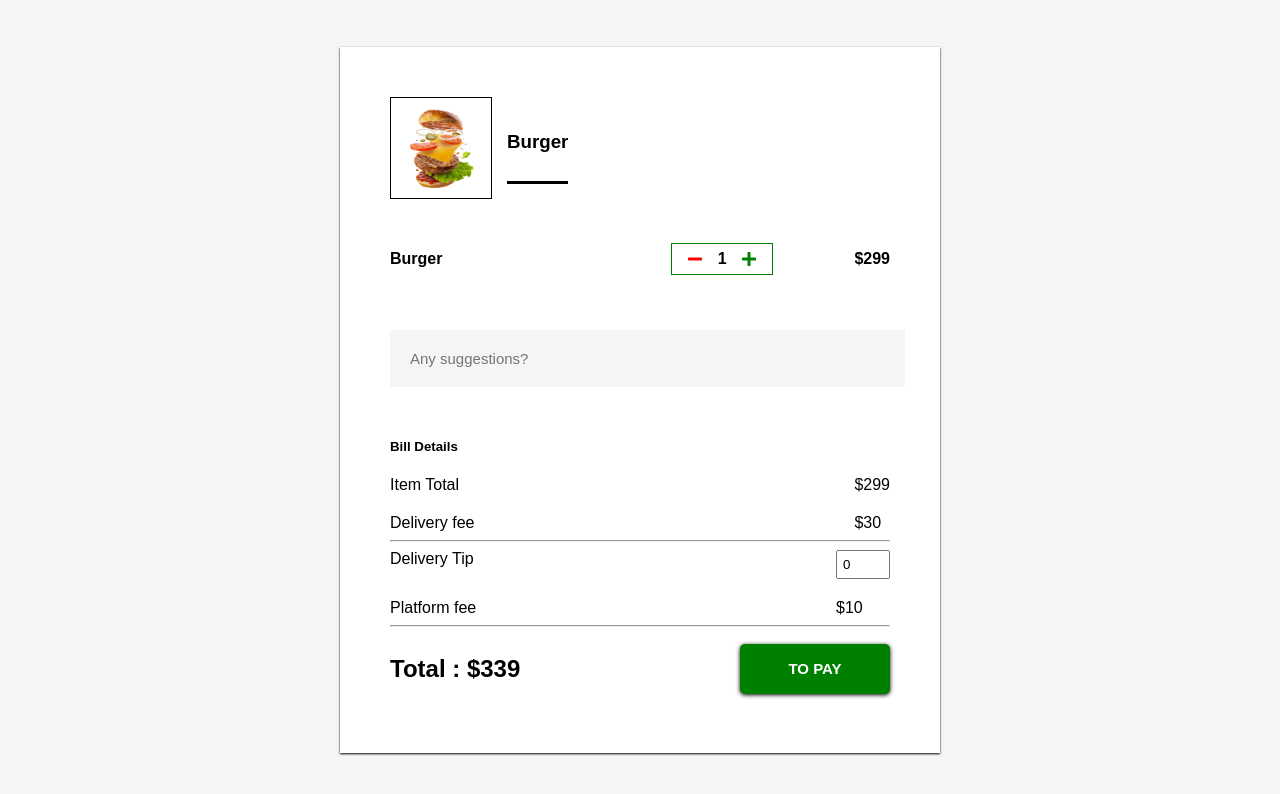
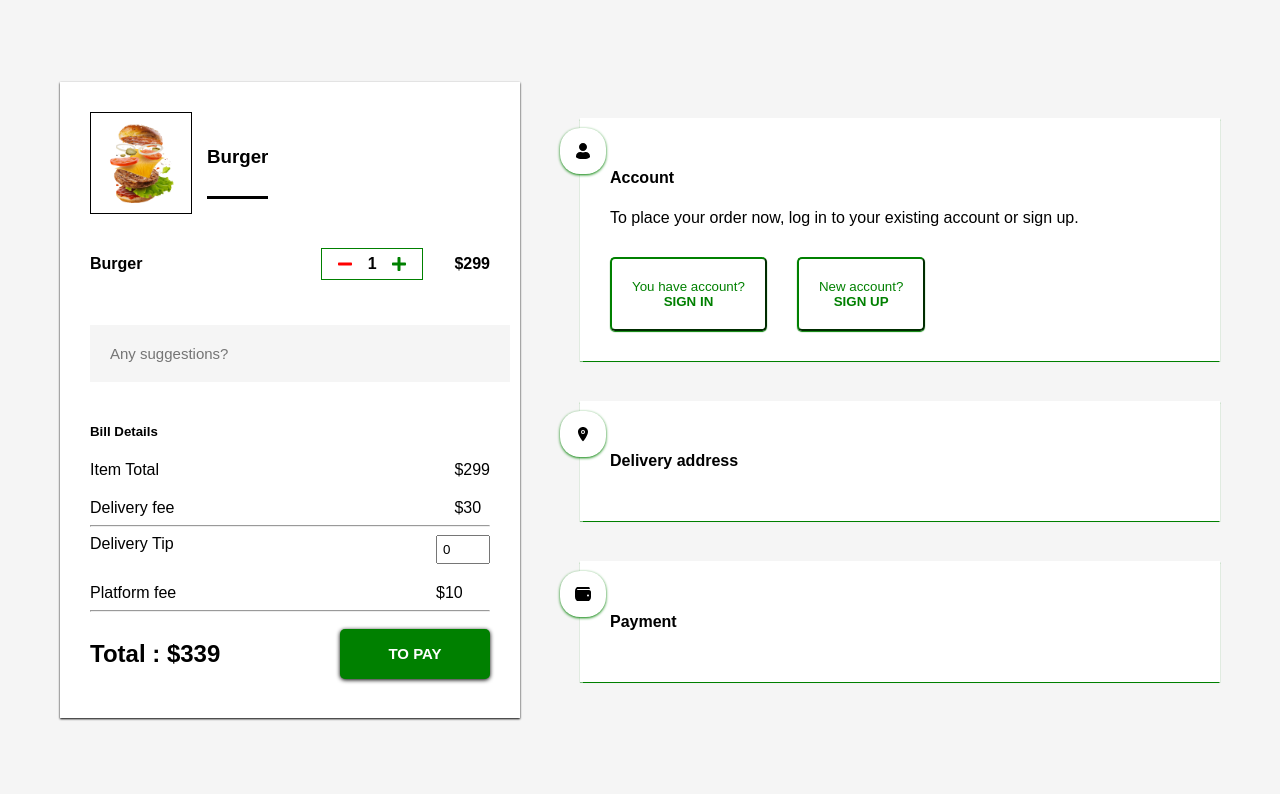
Before and after one commit to Muniskumar0/Food-Delivery, a React (Create React App) app: page / in a window 1280 px wide. Shown: the top 794 px of the page. Built offline with nearby package versions, Linux system fonts and the light colour scheme.

Commit message:
delivery details to add cart page and modify cart page

```diff
--- a/src/payment/Cart.jsx
+++ b/src/payment/Cart.jsx
@@ -1,8 +1,10 @@
 import React, { useState } from 'react';
 import './Style.css'
 import img1 from   './img/pngwing.com.png'
-import { FaMinus, FaPlus } from "react-icons/fa";
+import { FaMinus, FaPlus, FaUser } from "react-icons/fa";
 import Payment from './pay-option';
+import { IoLocation } from 'react-icons/io5';
+import { FaWallet } from 'react-icons/fa6';
 
 
 
@@ -62,7 +64,7 @@ export default function Cart(){
             <div className="plus">
               <FaMinus onClick={deccrease} style={{color:'red',cursor:'pointer'}} /> <h4> {numbers} </h4> <FaPlus onClick={increase} style={{color:'green',cursor:'pointer'}} />
             </div>
-            <h4>${prices}</h4>
+            <h4> ${prices}</h4>
           </div>
           <div className="suggest">
             <input type="text" placeholder="Any suggestions?" />
@@ -85,6 +87,31 @@ export default function Cart(){
             </div>
           </div>
         </div>
+        <div className="container2">
+          <div className="account">
+            <FaUser style={{position:'absolute', left:'-20px', top:'10px', background:'white',padding:'15px',
+              boxShadow:'0px 1px 3px green',borderRadius:'20px'
+            }}/>
+            <h4>Account</h4>
+            <span>To place your order now, log in to your existing account or sign up.</span>
+            <div className='acc-btn'>
+              <button>You have account? <br /><span>SIGN IN</span></button>
+              <button>New account? <br /><span>SIGN UP</span></button>
+            </div>
+          </div>
+          <div className="address">
+          <IoLocation  style={{position:'absolute', left:'-20px', top:'10px', background:'white',padding:'15px',
+              boxShadow:'0px 1px 3px green',borderRadius:'20px'
+            }}/>
+            <h4>Delivery address</h4>
+          </div>
+          <div className="payment-option">
+          <FaWallet  style={{position:'absolute', left:'-20px', top:'10px', background:'white',padding:'15px',
+              boxShadow:'0px 1px 3px green',borderRadius:'20px'
+            }}/>
+            <h4>Payment</h4>
+          </div>
+        </div>
       </div>
       {isModalOpen && <Payment onClose={closeModal} />}
     </>
--- a/src/payment/Style.css
+++ b/src/payment/Style.css
@@ -8,18 +8,18 @@ body{
 .container{
   font-family: sans-serif;
   display: flex;
-  justify-content: center;
+  justify-content: space-evenly;
   align-items: center;
   height: 100vh;
 }
 
 .container1{
-  width: 500px;
+  width: 400px;
   background-color: white;
-  padding: 50px;
+  padding: 30px;
   display: flex;
   flex-direction: column;
-  gap: 30px;
+  gap: 20px;
   box-shadow: 0px 1px 2px;
 }
 
@@ -159,19 +159,77 @@ body{
   background-color: rgb(236, 0, 0);
 }
 
-@media screen and (max-width:460px) {
+@media screen and (min-width:0px) and (max-width:480px) {
   body{
-    display: flex;
-    flex-direction: column;
     width: 100%;
-    height: 100%;
-    justify-content: center;
     padding: 20px;
   }
   .container{
     width: 100%;
+    display: flex;
+    flex-direction: column;
+    justify-content: center;
+    gap: 20px;
+    height: auto;
   }
   .container1{
     width: 90%;
   }
+  .container2{
+    width: 100%;
+    padding: 10px;
+    display: flex;
+    flex-direction: column;
+  }
+
+  .add .plus{
+    margin-right: 20px;
+  }
 }
+
+
+.container2{
+  min-width: 50%;
+  display: flex;
+  flex-direction: column;
+  justify-content: center;
+  gap: 40px;
+}
+
+.container2 .account, .address, .payment-option{
+  background-color: white;
+  padding: 30px;
+  box-shadow: 0px 0.5px 1px green;
+  position: relative;
+}
+
+.container2 .account{
+  display: flex;
+  flex-direction: column;
+
+}
+
+.container2 .account .acc-btn{
+  display: flex;
+  gap: 30px;
+  margin-top: 30px;
+}
+
+.account button{
+  background: none;
+  border-color: green;
+  padding: 20px;
+  color: green;
+  cursor: pointer;
+  border-radius: 5px;
+  box-shadow: 0px 1px 1px;
+}
+
+.account button:hover{
+  background-color: rgba(0, 128, 0, 0.815);
+  color: white;
+}
+
+.acc-btn button span{
+  font-weight: 800;
+}
```
